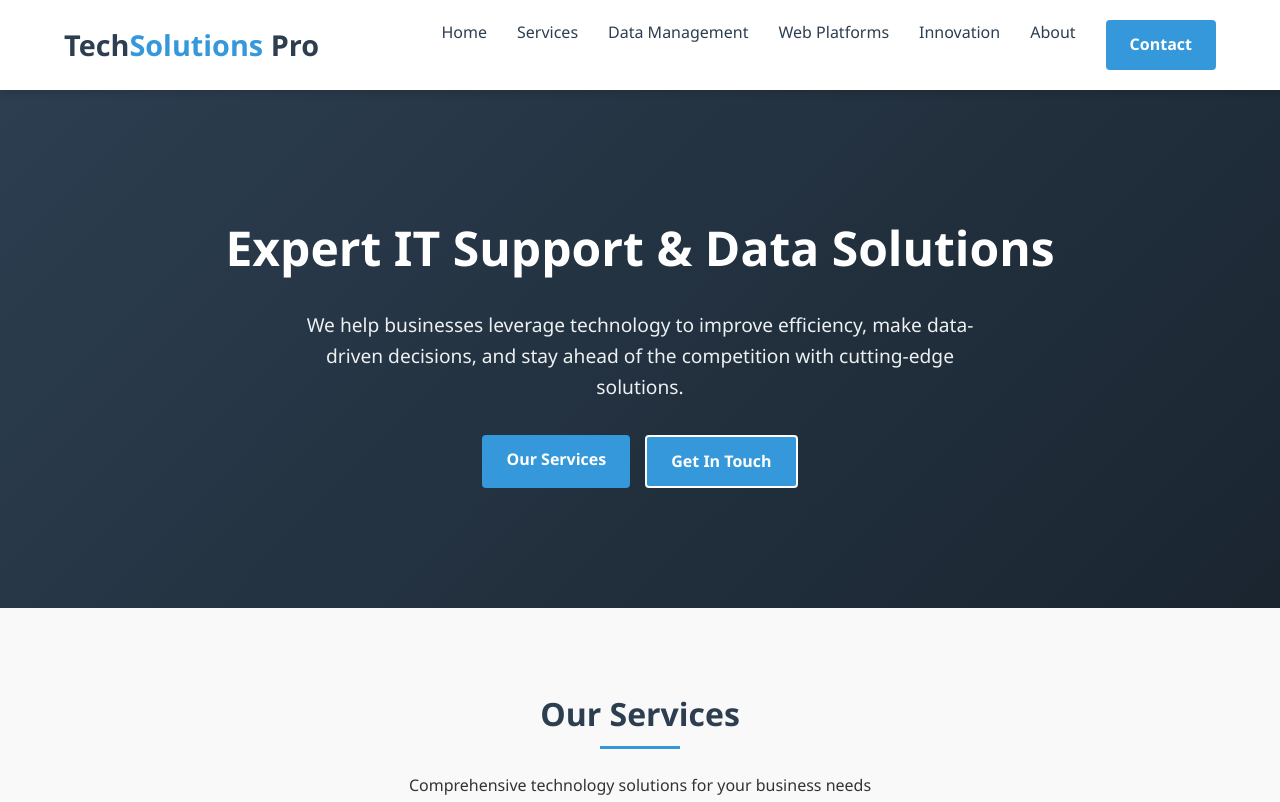
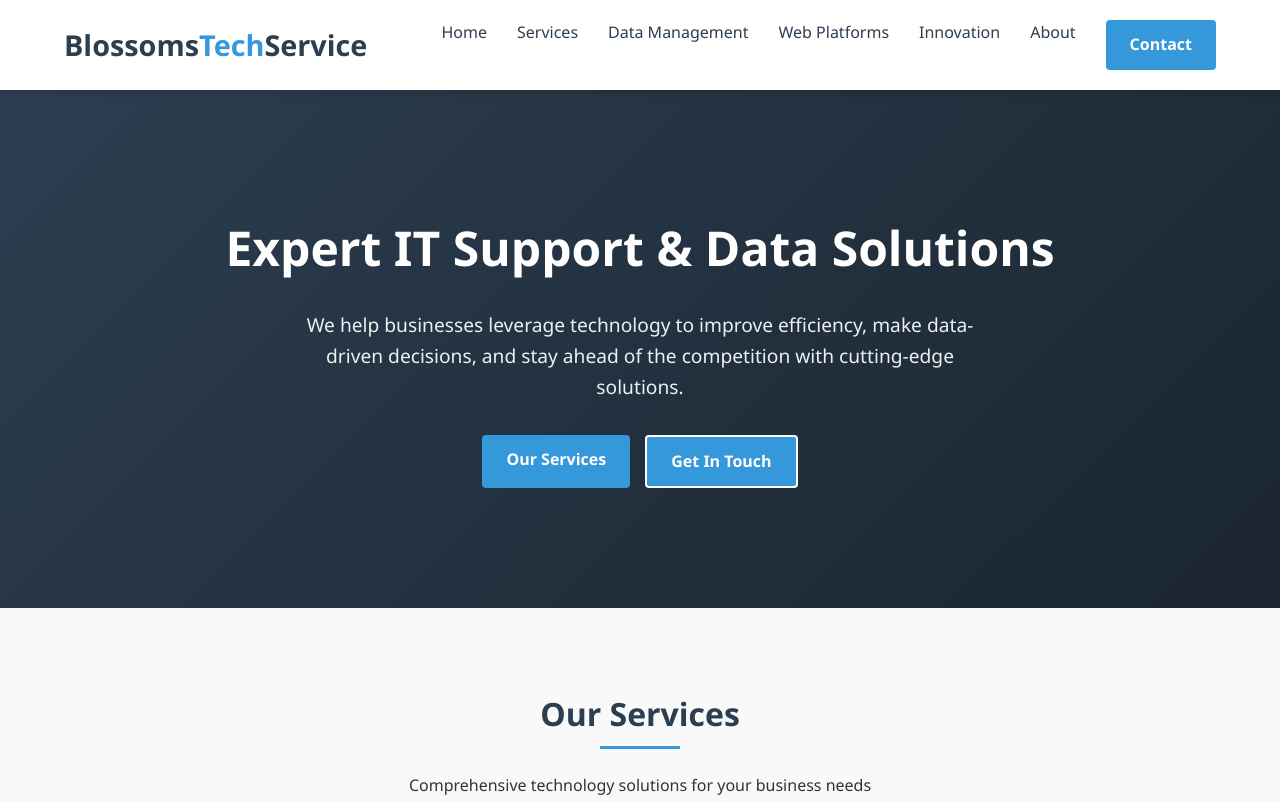
Before and after one commit to blossomstechservice/blossomstechservice, a plain HTML site: page index.html in a window 1280 px wide. Shown: the top 802 px of the page. Drawn offline with Linux system fonts and the light colour scheme.

Commit message:
Update index.html

```diff
--- a/index.html
+++ b/index.html
@@ -541,7 +541,7 @@
     <!-- Header -->
     <header>
         <div class="container header-container">
-            <a href="index.html" class="logo">Tech<span>Solutions</span> Pro</a>
+            <a href="index.html" class="logo">Blossoms<span>Tech</span>Service</a>
             <button class="mobile-menu-btn">
                 <i class="fas fa-bars"></i>
             </button>
```
